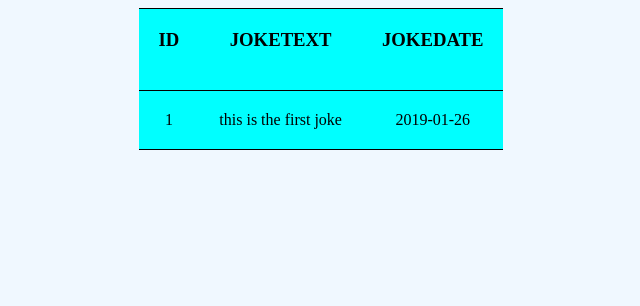
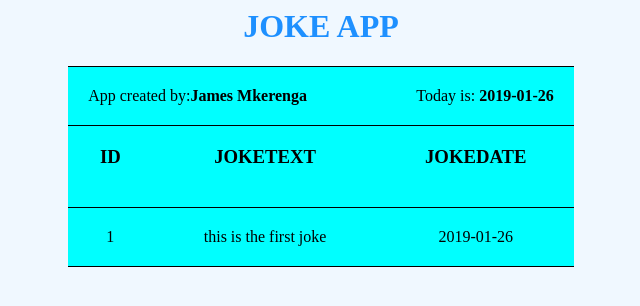
Before and after one commit to mkerengajames/JokeApp, a PHP site: page / in a window 1280 px wide. Shown: the top 306 px of the page, without its empty margins (319-959 px from the left). Run offline with PHP 8.4, Linux system fonts and the light colour scheme.

Commit message:
app title

```diff
--- a/index.php
+++ b/index.php
@@ -6,9 +6,13 @@
  * Time: 4:25 AM
  */
 
+$appName = "JOKE APP";
+$creater="James Mkerenga";
+$date = date("Y-m-d");
+
 $JokeId = "1";
 $JokeText = "this is the first joke";
-$JokeDate = "2019-01-26";
+$JokeDate = $date;
 
 ?>
 
@@ -39,7 +43,26 @@ $JokeDate = "2019-01-26";
         table{
             margin-left:auto;
             margin-right:auto;
+            width: 40%;
         }
+
+        #ftodaydate{
+            float: right;
+        }
+
+        #fcreatername{
+            float: left;
+        }
+
+        #header{
+            text-align: center;
+            text-decoration-color: cadetblue;
+        }
+
+        h1{
+            color: dodgerblue;
+        }
+
     </style>
     <script language="javascript" type="text/javascript">
         var Joke = function(id,text,date){
@@ -66,7 +89,11 @@ $JokeDate = "2019-01-26";
     </script>
 </head>
 <body>
+    <font id="header"><h1><?php echo $appName ?></h1></font>
     <table>
+        <tr>
+            <td id="td1" colspan="3"><font id="fcreatername">App created by:<b><?php echo $creater ?></b></font> <font id="ftodaydate">Today is: <b><?php echo $date ?></b></font></td>
+        </tr>
         <tr>
             <td>
                 <h3>ID</h3>
```
